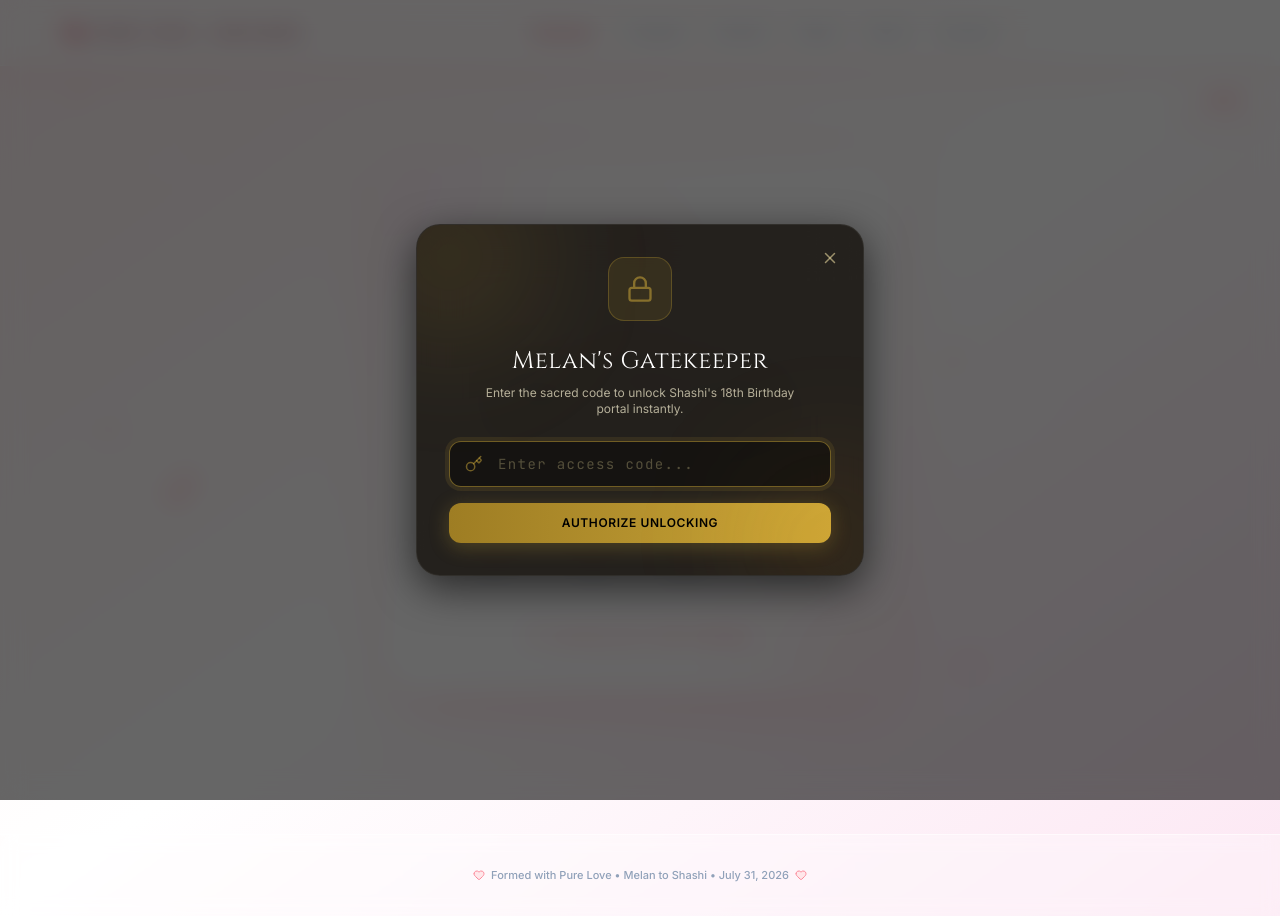
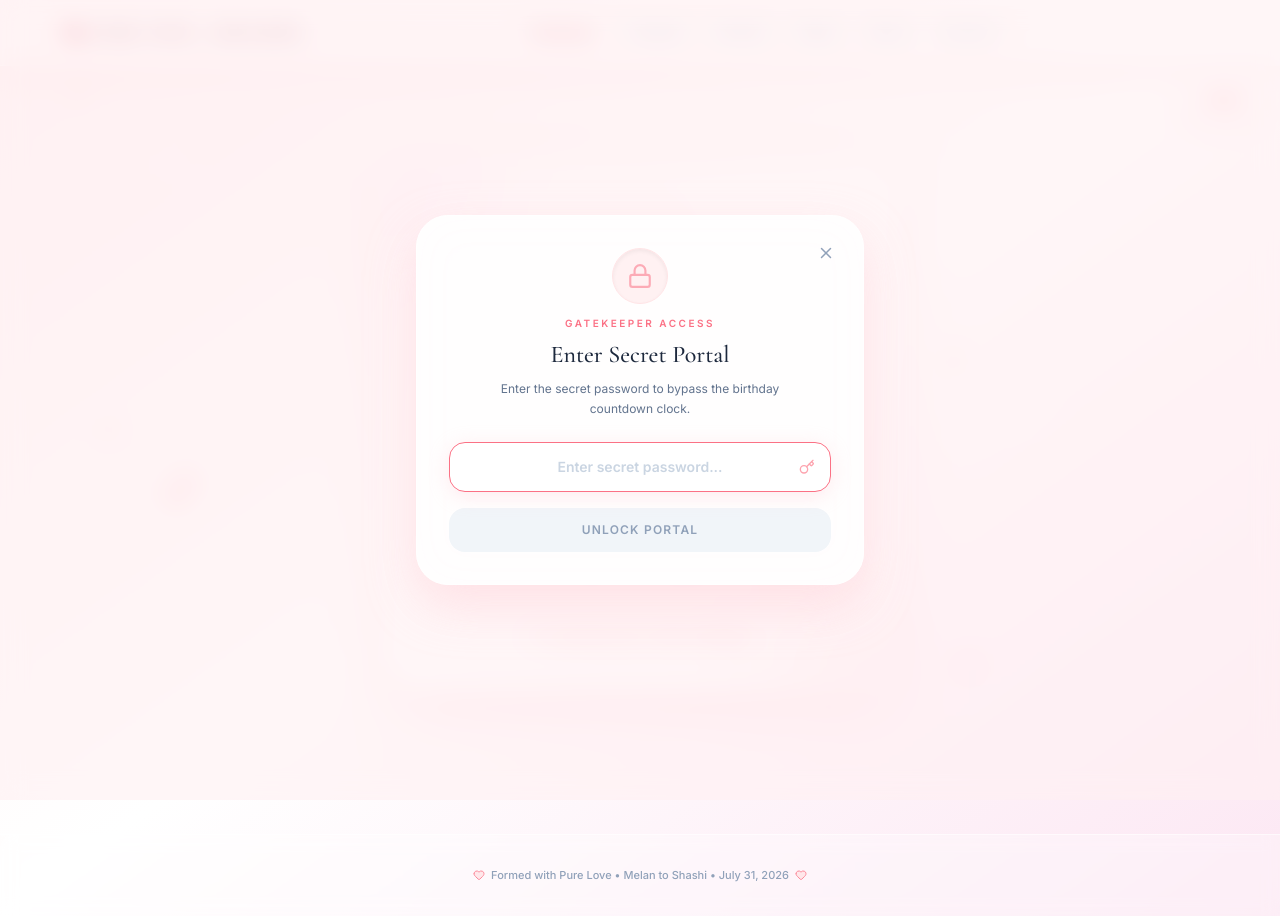
Before and after one commit to Nawishka/MS0731, a React (Vite) app: page / in a window 1280 px wide. Both pictures are taken after a click on the button "ENTER". Built offline with nearby package versions, Linux system fonts and the light colour scheme.

Commit message:
Update BypassModal.tsx

```diff
--- a/src/components/BypassModal.tsx
+++ b/src/components/BypassModal.tsx
@@ -1,6 +1,6 @@
-import { useState, FormEvent } from 'react';
+import { useState, useEffect } from 'react';
 import { motion, AnimatePresence } from 'motion/react';
-import { Key, Lock, X, AlertCircle, Sparkles } from 'lucide-react';
+import { Key, ShieldAlert, X, Sparkles, Lock, CheckCircle2 } from 'lucide-react';
 import { audio } from '../utils/audio';
 
 interface BypassModalProps {
@@ -10,132 +10,141 @@ interface BypassModalProps {
 }
 
 export default function BypassModal({ isOpen, onClose, onSuccess }: BypassModalProps) {
-  const [password, setPassword] = useState('');
+  const [input, setInput] = useState('');
   const [error, setError] = useState(false);
-  const [attempts, setAttempts] = useState(0);
+  const [success, setSuccess] = useState(false);
 
-  const handleSubmit = (e: FormEvent) => {
+  const VALID_PASSWORDS = ['SHASHI18', 'JULY31', 'MELAN'];
+
+  useEffect(() => {
+    if (isOpen) {
+      setInput('');
+      setError(false);
+      setSuccess(false);
+    }
+  }, [isOpen]);
+
+  const handleSubmit = (e: React.FormEvent) => {
     e.preventDefault();
-    const normalized = password.trim().toLowerCase();
+    const cleanInput = input.trim().toUpperCase();
 
-    // Accept standard romantic/custom bypass keys
-    if (normalized === '55550' || normalized === 'shashi18' || normalized === 'july31') {
+    if (VALID_PASSWORDS.includes(cleanInput)) {
       setError(false);
+      setSuccess(true);
       audio.playGoldenChime();
-      onSuccess();
+      setTimeout(() => {
+        onSuccess();
+      }, 1000);
     } else {
       setError(true);
-      setAttempts((prev) => prev + 1);
-      // Reset shake animation after 500ms
-      setTimeout(() => setError(false), 500);
+      audio.playBubblePop();
+      setInput('');
     }
   };
 
   return (
     <AnimatePresence>
       {isOpen && (
-        <div className="fixed inset-0 flex items-center justify-center z-50 p-4">
-          {/* Frosted dark overlay */}
+        <motion.div
+          initial={{ opacity: 0 }}
+          animate={{ opacity: 1 }}
+          exit={{ opacity: 0 }}
+          className="fixed inset-0 z-50 flex items-center justify-center p-4 bg-rose-50/60 backdrop-blur-md select-none"
+        >
           <motion.div
-            initial={{ opacity: 0 }}
-            animate={{ opacity: 1 }}
-            exit={{ opacity: 0 }}
-            onClick={onClose}
-            className="absolute inset-0 bg-black/60 backdrop-blur-md"
-          />
-
-          {/* Frosted Glass Passcode Dialog */}
-          <motion.div
-            initial={{ scale: 0.9, opacity: 0, y: 20 }}
-            animate={{
-              scale: 1,
-              opacity: 1,
-              y: 0,
-              x: error ? [0, -10, 10, -10, 10, -5, 5, 0] : 0
-            }}
-            exit={{ scale: 0.9, opacity: 0, y: 20 }}
-            transition={{
-              type: 'spring',
-              stiffness: error ? 500 : 300,
-              damping: error ? 15 : 25,
-            }}
-            className="relative w-full max-w-md overflow-hidden rounded-3xl glass-panel-dark p-8 text-center z-10 border border-gold-500/20"
-            id="bypass-modal-card"
+            initial={{ scale: 0.9, y: 20 }}
+            animate={{ scale: 1, y: 0 }}
+            exit={{ scale: 0.9, y: 20 }}
+            transition={{ type: 'spring', damping: 25, stiffness: 300 }}
+            className="w-full max-w-md rounded-[2rem] bg-white/90 backdrop-blur-xl p-6 md:p-8 border border-white shadow-[0_20px_50px_rgba(255,192,203,0.4)] relative overflow-hidden"
           >
-            {/* Ambient Background Gold Glow */}
-            <div className="absolute -top-12 -left-12 w-40 h-40 bg-gold-500/15 rounded-full blur-3xl pointer-events-none" />
-            <div className="absolute -bottom-12 -right-12 w-40 h-40 bg-amber-500/10 rounded-full blur-3xl pointer-events-none" />
-
-            {/* Header Controls */}
             <button
               onClick={onClose}
-              className="absolute top-4 right-4 p-2 rounded-full hover:bg-white/10 text-gold-200/60 hover:text-gold-200 transition-colors"
-              aria-label="Close"
-              id="close-bypass-btn"
+              className="absolute top-5 right-5 p-2 rounded-full text-slate-400 hover:text-rose-500 hover:bg-rose-50 transition-colors cursor-pointer"
             >
               <X size={18} />
             </button>
 
-            {/* Icon */}
-            <div className="mx-auto w-16 h-16 rounded-2xl bg-gold-500/10 border border-gold-500/25 flex items-center justify-center mb-6">
-              <Lock className="text-gold-400 animate-pulse" size={28} />
+            <div className="text-center space-y-2 mb-6">
+              <div className="w-14 h-14 rounded-full bg-rose-50 border border-rose-100 flex items-center justify-center mx-auto mb-3 shadow-inner">
+                {success ? (
+                  <CheckCircle2 className="text-emerald-400 animate-bounce" size={28} />
+                ) : (
+                  <Lock className="text-rose-400 animate-pulse" size={26} />
+                )}
+              </div>
+              <span className="font-sans text-[10px] tracking-[0.25em] text-rose-400 font-bold uppercase block">
+                GATEKEEPER ACCESS
+              </span>
+              <h3 className="font-serif text-2xl text-slate-800 font-medium">
+                Enter Secret Portal
+              </h3>
+              <p className="font-sans text-xs text-slate-500 max-w-xs mx-auto leading-relaxed">
+                Enter the secret password to bypass the birthday countdown clock.
+              </p>
             </div>
 
-            {/* Title */}
-            <h3 className="font-display text-2xl text-white tracking-wide mb-2">
-              Melan's Gatekeeper
-            </h3>
-            <p className="font-sans text-xs text-gold-100/70 max-w-xs mx-auto mb-6">
-              Enter the sacred code to unlock Shashi's 18th Birthday portal instantly.
-            </p>
-
-            {/* Form */}
             <form onSubmit={handleSubmit} className="space-y-4">
               <div className="relative">
-                <span className="absolute left-4 top-1/2 -translate-y-1/2 text-gold-400/50">
-                  <Key size={18} />
-                </span>
                 <input
                   type="password"
-                  placeholder="Enter access code..."
-                  value={password}
-                  onChange={(e) => setPassword(e.target.value)}
-                  className={`w-full bg-black/40 border ${
-                    error ? 'border-red-500/50 focus:ring-red-500/20' : 'border-gold-500/25 focus:border-gold-400/50 focus:ring-gold-500/10'
-                  } rounded-xl py-3 pl-12 pr-4 text-sm text-gold-50 placeholder-gold-200/30 font-mono tracking-widest focus:outline-none focus:ring-4 transition-all`}
+                  value={input}
+                  onChange={(e) => {
+                    setInput(e.target.value);
+                    if (error) setError(false);
+                  }}
+                  placeholder="Enter secret password..."
+                  disabled={success}
+                  className={`w-full px-5 py-3.5 rounded-2xl bg-white border text-center font-sans font-semibold text-sm tracking-widest text-slate-700 placeholder:text-slate-300 placeholder:tracking-normal focus:outline-none transition-all shadow-sm ${
+                    error
+                      ? 'border-red-300 shadow-[0_0_15px_rgba(239,68,68,0.1)] animate-shake'
+                      : success
+                      ? 'border-emerald-300 shadow-[0_0_15px_rgba(16,185,129,0.1)] text-emerald-500'
+                      : 'border-rose-200 focus:border-rose-400 focus:shadow-[0_4px_20px_rgba(255,192,203,0.3)]'
+                  }`}
                   autoFocus
-                  id="bypass-passcode-input"
                 />
+                <div className="absolute right-4 top-1/2 -translate-y-1/2 text-rose-300 pointer-events-none">
+                  <Key size={16} />
+                </div>
               </div>
 
-              {/* Error Alert */}
               <AnimatePresence>
-                {attempts > 0 && (
-                  <motion.div
-                    initial={{ opacity: 0, height: 0 }}
-                    animate={{ opacity: 1, height: 'auto' }}
-                    exit={{ opacity: 0, height: 0 }}
-                    className="flex items-center gap-2 text-xs text-red-400/80 justify-center bg-red-950/20 border border-red-900/30 rounded-lg p-2"
-                  >
-                    <AlertCircle size={14} />
-                    <span>The ancient teak door remains sealed. Try again.</span>
+                {error && (
+                  <motion.div initial={{ opacity: 0, y: -5 }} animate={{ opacity: 1, y: 0 }} exit={{ opacity: 0 }} className="flex items-center justify-center gap-1.5 text-red-400 font-sans text-xs font-medium">
+                    <ShieldAlert size={14} />
+                    <span>Incorrect password! Try again.</span>
                   </motion.div>
                 )}
               </AnimatePresence>
 
-              {/* Action Button */}
+              <AnimatePresence>
+                {success && (
+                  <motion.div initial={{ opacity: 0, y: -5 }} animate={{ opacity: 1, y: 0 }} className="flex items-center justify-center gap-1.5 text-emerald-500 font-sans text-xs font-semibold">
+                    <Sparkles size={14} className="animate-spin-slow" />
+                    <span>Access Granted! Opening Portal...</span>
+                  </motion.div>
+                )}
+              </AnimatePresence>
+
               <motion.button
-                whileHover={{ scale: 1.02 }}
-                whileTap={{ scale: 0.98 }}
+                whileHover={!success ? { scale: 1.02 } : {}}
+                whileTap={!success ? { scale: 0.98 } : {}}
                 type="submit"
-                className="w-full py-3 bg-gradient-to-r from-gold-600 to-gold-400 text-black font-sans font-semibold rounded-xl text-xs tracking-wider uppercase shadow-[0_4px_20px_rgba(212,175,55,0.25)] hover:shadow-[0_4px_24px_rgba(212,175,55,0.45)] transition-all flex items-center justify-center gap-2 cursor-pointer"
-                id="submit-bypass-btn"
+                disabled={!input.trim() || success}
+                className={`w-full py-3.5 rounded-2xl font-sans font-bold text-xs uppercase tracking-widest transition-all cursor-pointer flex items-center justify-center gap-2 ${
+                  success
+                    ? 'bg-emerald-400 text-white shadow-[0_8px_25px_rgba(16,185,129,0.3)]'
+                    : !input.trim()
+                    ? 'bg-slate-100 text-slate-400 cursor-not-allowed'
+                    : 'bg-gradient-to-r from-rose-400 to-pink-400 text-white shadow-[0_8px_25px_rgba(255,192,203,0.5)] hover:shadow-[0_12px_35px_rgba(255,192,203,0.6)]'
+                }`}
               >
-                <span>Authorize Unlocking</span>
+                <span>{success ? 'Unlocking...' : 'Unlock Portal'}</span>
               </motion.button>
             </form>
           </motion.div>
-        </div>
+        </motion.div>
       )}
     </AnimatePresence>
   );
```
